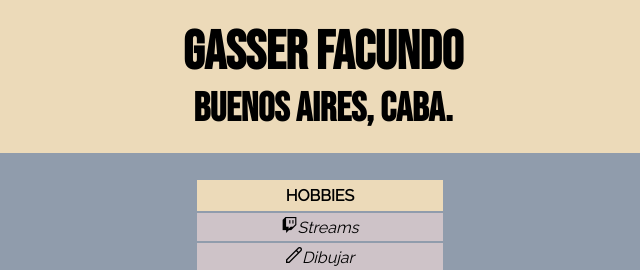
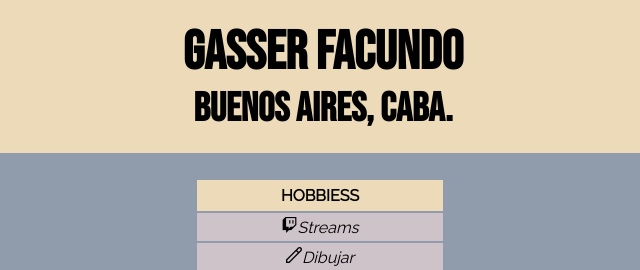
Before and after one commit to FacundoUG/DesafiosCaC, a plain HTML site: page Presentacion-HTML/index.html in a window 1280 px wide. Shown: the top 270 px of the page, 317-957 px from the left. Drawn offline with nearby package versions, Linux system fonts and the light colour scheme.

Commit message:
HOBBIESS

```diff
--- a/Presentacion-HTML/index.html
+++ b/Presentacion-HTML/index.html
@@ -16,7 +16,7 @@
         <main>
            <table class="tab">
                <thead>
-                    <th>HOBBIES</th>
+                    <th>HOBBIESS</th>
                </thead>
                <tbody>
                     <tr>
```
